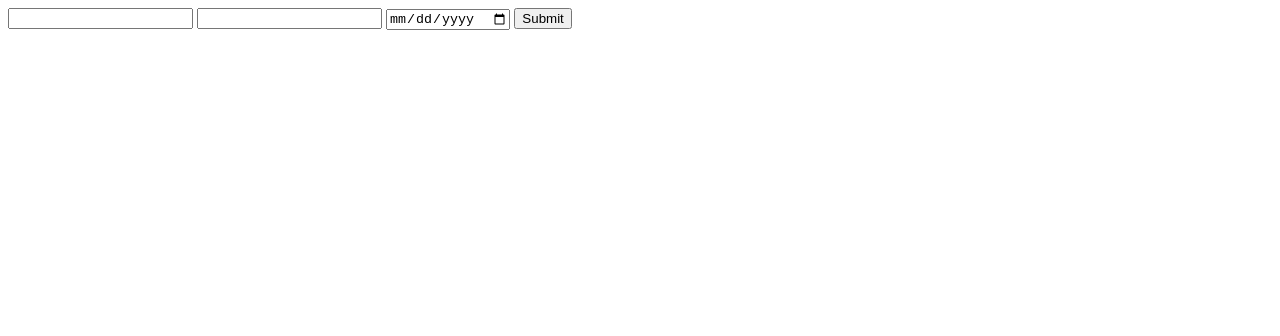
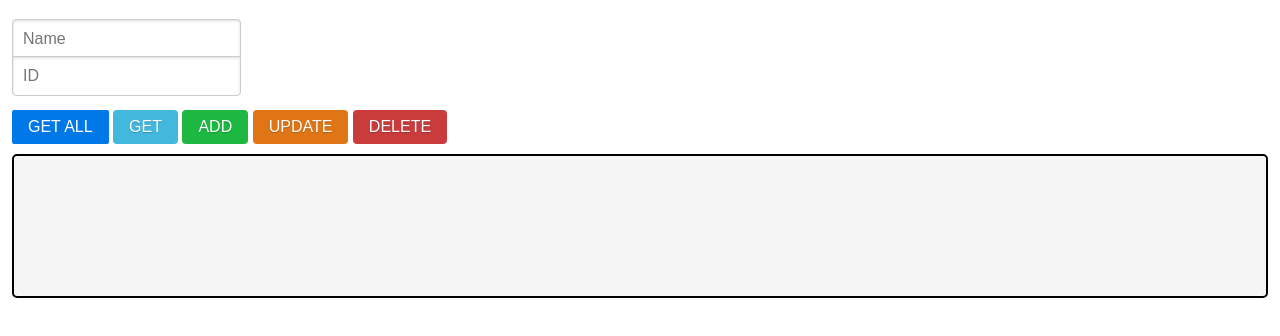
Before and after one commit to saukkko/laurea-fullstack-project3, a website: page src/static/index.html in a window 1280 px wide. Drawn offline with nearby package versions, Linux system fonts and the light colour scheme.

Commit message:
added styling to front end and buttons for each route

```diff
--- a/src/static/form.js
+++ b/src/static/form.js
@@ -1,21 +1,85 @@
 window.onload = () => {
   const form = document.getElementById("form");
-  const button = document.getElementById("button");
+  const getAllButton = document.getElementById("getall");
+  const getButton = document.getElementById("get");
+  const addButton = document.getElementById("add");
+  const updateButton = document.getElementById("update");
+  const deleteButton = document.getElementById("delete");
 
-  button.addEventListener("click", () => {
-    const payload = {
-      name: form.name.value,
-      user_id: form.user_id.value,
-      dob: Date.parse(form.dob.value),
-    };
+  /**
+   * Get all data
+   */
+  getAllButton.addEventListener("click", () => {
+    sendRequest("/api/getall", "GET", null);
+  });
 
-    fetch("/api/add", {
-      method: "post",
-      body: JSON.stringify(payload),
+  /**
+   * Get data
+   */
+  getButton.addEventListener("click", () => {
+    const formData = readForm(form);
+    sendRequest(`/api/${formData.id}`, "GET", null);
+  });
+
+  /**
+   * Add new data
+   */
+  addButton.addEventListener("click", () => {
+    const formData = readForm(form);
+    sendRequest("/api/add", "POST", JSON.stringify(formData));
+  });
+
+  /**
+   * Update existing data
+   */
+  updateButton.addEventListener("click", () => {
+    const formData = readForm(form);
+    sendRequest(
+      `/api/update/${formData.id}`,
+      "PATCH",
+      JSON.stringify(formData)
+    );
+  });
+
+  /**
+   * Delete data
+   */
+  deleteButton.addEventListener("click", () => {
+    const formData = readForm(form);
+    sendRequest(`/api/delete/${formData.id}`, "DELETE", null);
+  });
+
+  /* Helper functions */
+  const sendRequest = (endpoint, method, payload) => {
+    fetch(endpoint, {
+      method: method,
+      body: payload,
       headers: { "Content-Type": "application/json;charset=utf-8" },
     })
       .catch(console.error)
-      .then((res) => res.json())
-      .then(console.log);
-  });
+      .then((res) => res.text())
+      .then((data) => {
+        console.log(data);
+        try {
+          const response = JSON.parse(data);
+          displayResults(response);
+        } catch (err) {
+          if (err instanceof SyntaxError && err.message.includes("JSON"))
+            console.log(err);
+        }
+      });
+  };
+
+  const readForm = (form) => {
+    return { name: form.name.value, id: parseInt(form.id.value) };
+  };
+
+  const displayResults = (data) => {
+    console.log(data);
+    document.getElementById("response").innerText = JSON.stringify(
+      data,
+      null,
+      2
+    );
+  };
 };
--- a/src/static/index.html
+++ b/src/static/index.html
@@ -5,15 +5,54 @@
     <meta http-equiv="X-UA-Compatible" content="IE=edge" />
     <meta name="viewport" content="width=device-width, initial-scale=1.0" />
     <title>Document</title>
+    <link
+      rel="stylesheet"
+      href="https://unpkg.com/purecss@2.1.0/build/pure-min.css"
+      integrity="sha384-yHIFVG6ClnONEA5yB5DJXfW2/KC173DIQrYoZMEtBvGzmf0PKiGyNEqe9N6BNDBH"
+      crossorigin="anonymous"
+    />
+    <link rel="stylesheet" href="./style.css" />
     <script src="./form.js"></script>
   </head>
-  <body>
-    <form action="#" method="post" id="form">
-      <input type="text" name="name" id="name" />
-      <input type="number" name="user_id" id="user_id" />
-      <input type="date" name="dob" id="dob" />
-
-      <input type="button" value="Submit" id="button" />
-    </form>
+  <body class="pure-g">
+    <div class="pure-u-1">
+      <form class="pure-form" action="#" method="post" id="form">
+        <fieldset class="pure-group">
+          <input placeholder="Name" type="text" name="name" id="name" />
+          <input placeholder="ID" type="number" name="id" id="id" />
+        </fieldset>
+        <input
+          class="pure-button pure-button-primary"
+          type="button"
+          value="GET ALL"
+          id="getall"
+        />
+        <input
+          class="pure-button button-secondary"
+          type="button"
+          value="GET"
+          id="get"
+        />
+        <input
+          class="pure-button button-success"
+          type="button"
+          value="ADD"
+          id="add"
+        />
+        <input
+          class="pure-button button-warning"
+          type="button"
+          value="UPDATE"
+          id="update"
+        />
+        <input
+          class="pure-button button-error"
+          type="button"
+          value="DELETE"
+          id="delete"
+        />
+      </form>
+      <div id="box"><pre id="response"></pre></div>
+    </div>
   </body>
 </html>
--- /dev/null
+++ b/src/static/style.css
@@ -0,0 +1,42 @@
+[class*="pure-u-"] {
+  margin: 0.75em;
+}
+
+div#box {
+  margin-top: 10px;
+  background-color: whitesmoke;
+  border: 2px solid black;
+  border-radius: 5px;
+  padding: 10px;
+  min-height: 120px;
+  min-width: 360px;
+}
+
+.button-success,
+.button-error,
+.button-warning,
+.button-secondary {
+  color: white;
+  border-radius: 4px;
+  text-shadow: 0 1px 1px rgba(0, 0, 0, 0.2);
+}
+
+.button-success {
+  background: rgb(28, 184, 65);
+  /* this is a green */
+}
+
+.button-error {
+  background: rgb(202, 60, 60);
+  /* this is a maroon */
+}
+
+.button-warning {
+  background: rgb(223, 117, 20);
+  /* this is an orange */
+}
+
+.button-secondary {
+  background: rgb(66, 184, 221);
+  /* this is a light blue */
+}
```
